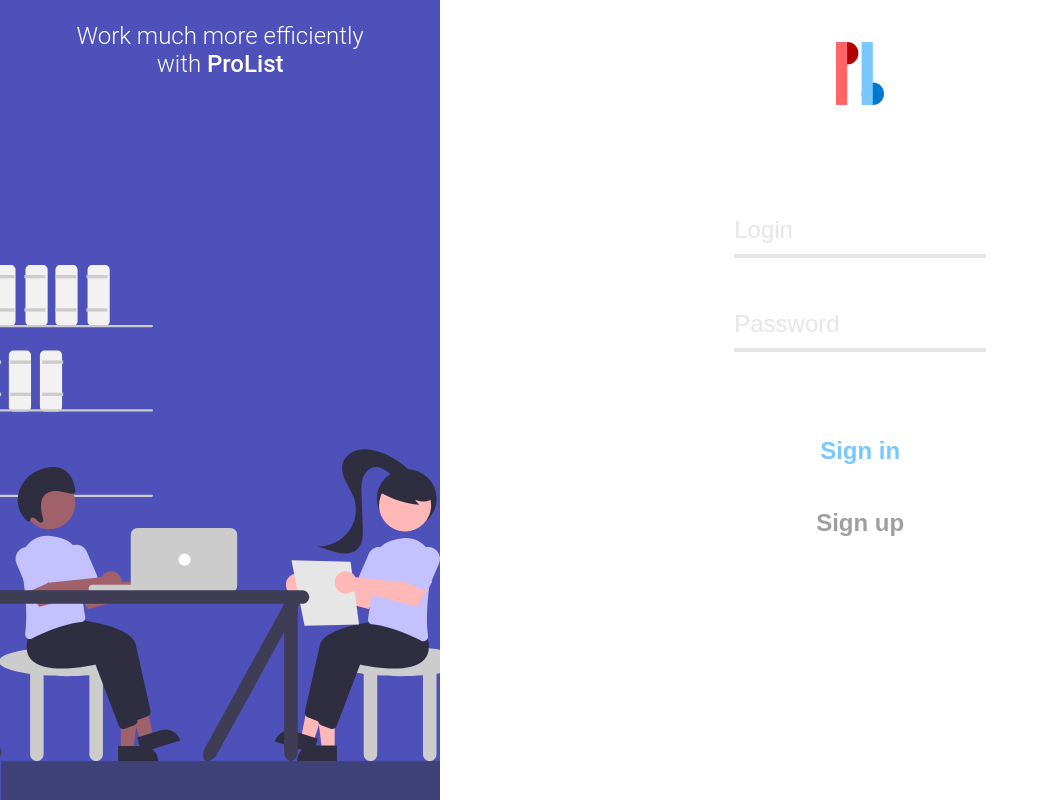
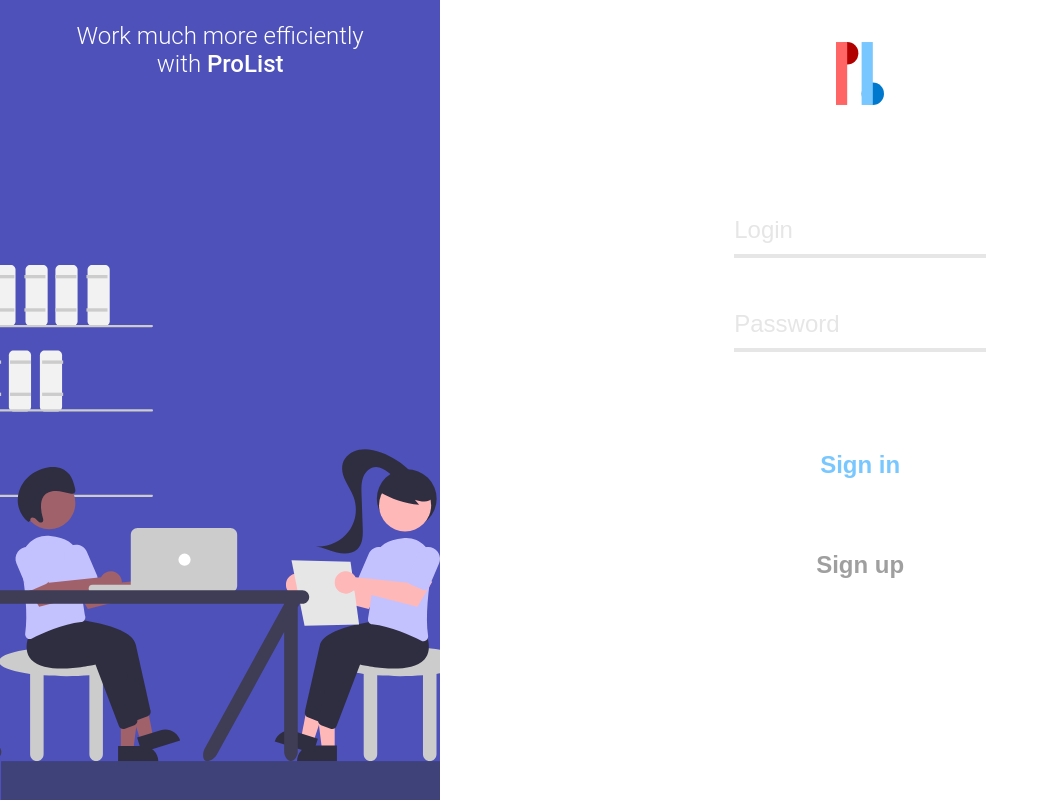
Before and after one commit to Ermolaev-Inc/prolist-client, a React (Create React App) app: page / in a window 1280 px wide. Shown: the whole page, without its empty margins (0-1049 px from the left). Built offline with nearby package versions, Linux system fonts and the light colour scheme.

Commit message:
Start using NeonButton

```diff
--- a/src/pages/auth/SignIn.tsx
+++ b/src/pages/auth/SignIn.tsx
@@ -7,9 +7,10 @@ import {
   Image,
   RightSide,
   Logo,
-  Button
+  ButtonWrapper
 } from "../../styles/SignIn.styles";
 import { Input } from "../../components/Input";
+import { NeonButton } from "../../components/NeonButton";
 import img from "../../img/Auth_leftside_img.svg";
 import logo from "../../img/ProList_logo.svg";
 
@@ -24,8 +25,12 @@ export const SignIn: React.FC = () => {
         <Logo src={logo} alt=""/>
         <Input type="text" placeholder="Login" borderFocusColor="#FF6565" />
         <Input type="password" placeholder="Password" borderFocusColor="#79C7FF" />
-        <Button theme={{ color: "#79c7ff" }}>Sign in</Button>
-        <Button theme={{ color: "#9f9f9f" }}>Sign up</Button>
+        <ButtonWrapper>
+          <NeonButton title="Sign in" color="#79c7ff" />
+        </ButtonWrapper>
+        <ButtonWrapper>
+          <NeonButton title="Sign up" color="#9f9f9f" />
+        </ButtonWrapper>
       </RightSide>
     </Wrapper>
   );
--- a/src/styles/SignIn.styles.tsx
+++ b/src/styles/SignIn.styles.tsx
@@ -56,13 +56,6 @@ export const Logo = styled.img`
   height: 63px;
 `;
 
-export const Button = styled.button`
+export const ButtonWrapper = styled.div`
   margin-top: 5%;
-  font-size: 24px;
-  font-weight: 700;
-  border: 0;
-  background-color: #ffffff;
-  color: ${props => props.theme.color};
-  outline: none;
-  cursor: pointer;
 `;
```
